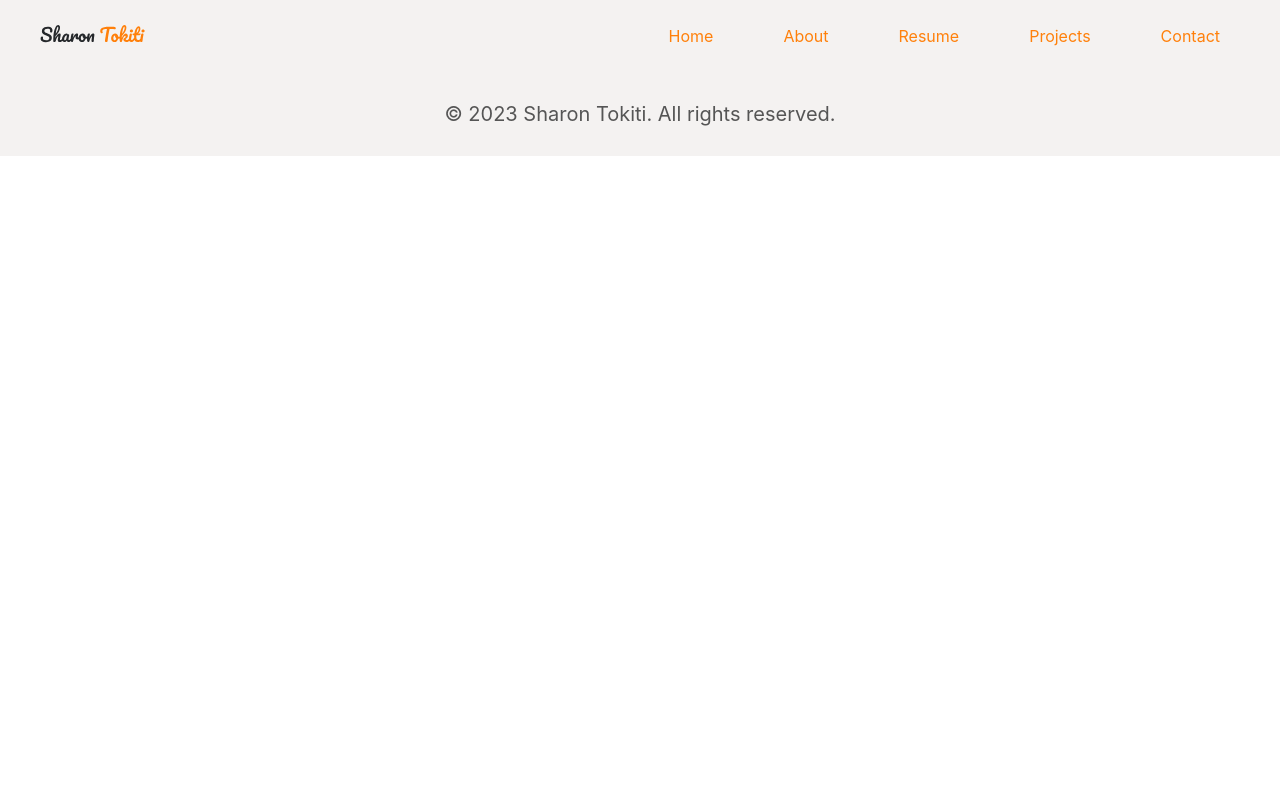
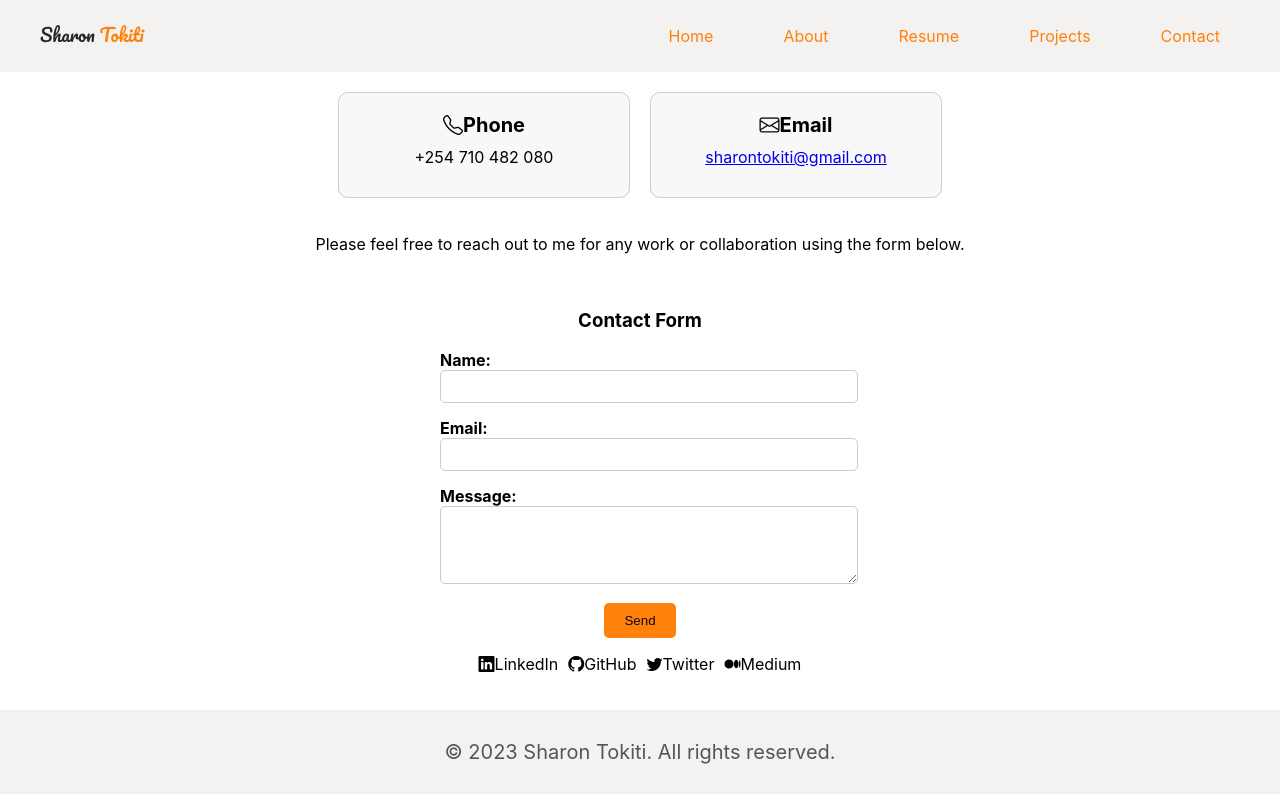
Before and after one commit to mshekerotokiti/sharon-tokiti, a React (Create React App) app: page /contact in a window 1280 px wide. Built offline with nearby package versions, Linux system fonts and the light colour scheme.

Commit message:
contact page build and style

```diff
--- a/public/index.html
+++ b/public/index.html
@@ -10,22 +10,14 @@
       content="Web site created using create-react-app"
     />
     <link rel="apple-touch-icon" href="%PUBLIC_URL%/favicon.png" />
-    <link rel= "https://cdn.jsdelivr.net/npm/bootstrap@5.3.1/dist/css/bootstrap.min.css" />
+
+    <link href="https://cdn.jsdelivr.net/npm/bootstrap-icons/font/bootstrap-icons.css" rel="stylesheet">
+
+
     <link rel="https://cdn.jsdelivr.net/npm/bootstrap@5.3.1/dist/js/bootstrap.bundle.min.js" />
-    <!--
-      manifest.json provides metadata used when your web app is installed on a
-      user's mobile device or desktop. See https://developers.google.com/web/fundamentals/web-app-manifest/
-    -->
+
     <link rel="manifest" href="%PUBLIC_URL%/manifest.json" />
-    <!--
-      Notice the use of %PUBLIC_URL% in the tags above.
-      It will be replaced with the URL of the `public` folder during the build.
-      Only files inside the `public` folder can be referenced from the HTML.
 
-      Unlike "/favicon.ico" or "favicon.ico", "%PUBLIC_URL%/favicon.ico" will
-      work correctly both with client-side routing and a non-root public URL.
-      Learn how to configure a non-root public URL by running `npm run build`.
-    -->
     <title>Sharon Tokiti</title>
   </head>
   <body>
--- a/src/App.css
+++ b/src/App.css
@@ -2,7 +2,7 @@
 /* navbar css */
 .page-container{
   background-color: antiquewhite;
-    /* max-width: 1440px; */
+  min-height: 80vh;
     margin: 0 auto;
     padding-left:  90px;
 }
@@ -295,8 +295,108 @@ padding-left: 10px;
 }
 
 /* Media Query for Responsive Design */
-@media (max-width: 768px) {
+@media (max-width: 750px) {
   .resume-card {
     padding: 10px;
   }
 }
+
+/*contact css */
+.contact-container {
+  display: flex;
+  flex-direction: column;
+  align-items: center;
+  justify-content: center;
+  padding: 20px;
+}
+
+.contact-form {
+  width: 100%;
+  max-width: 400px;
+  margin-top: 20px;
+  text-align: center;
+}
+
+.contact-cards {
+  display: flex;
+  justify-content: center;
+  gap: 20px;
+  margin-bottom: 20px;
+}
+
+.contact-card {
+  border: 1px solid #ccc;
+  padding: 20px;
+  text-align: center;
+  border-radius: 10px;
+  background-color: #f8f8f8;
+  width: 250px;
+
+}
+
+.contact-card h3 {
+  margin: 0;
+  font-size: 20px;
+
+}
+
+.contact-card p {
+  margin: 10px 0;
+}
+
+.form-group {
+  margin-bottom: 15px;
+  text-align: left;
+}
+
+.form-group label {
+  display: block;
+  font-weight: bold;
+}
+
+.form-group input,
+.form-group textarea {
+  width: 100%;
+  padding: 8px;
+  border: 1px solid #ccc;
+  border-radius: 5px;
+}
+
+.form-group textarea {
+  resize: vertical;
+}
+
+button {
+  background-color: #FF800B;;
+  color: #0a0a0a;
+  border: none;
+  padding: 10px 20px;
+  border-radius: 5px;
+  cursor: pointer;
+  transition: background-color 0.3s ease;
+}
+
+.form-group button:hover {
+  background-color: #FF800B;;
+}
+
+.social-media-list {
+  display: flex;
+  gap: 10px;
+  list-style: none;
+  padding: 0;
+  margin: 20px 5;
+
+}
+
+.social-media-list li a {
+  display: flex;
+  align-items: center;
+  text-decoration: none;
+  color: black;
+  transition: color 0.3s ease;
+}
+
+.social-media-list li a:hover {
+  color: #FF800B;
+}
--- a/src/components/Contact.jsx
+++ b/src/components/Contact.jsx
@@ -1,11 +1,82 @@
-import React from 'react'
+import React from 'react';
 
 const Contact = () => {
+  const handleSubmit = (e) => {
+    e.preventDefault();
+    // Perform form submission or validation here
+    // You can send the form data to a backend API, for example
+  };
+
   return (
-    <div>
+    <div className="contact-container">
+      {/* Contact Details Cards */}
+      <div className="contact-cards">
+        <div className="contact-card">
+          <h3 className="bi bi-telephone">Phone</h3>
+          <p>+254 710 482 080</p>
+        </div>
+        <div className="contact-card">
+          <h3 className="bi bi-envelope">Email</h3>
+          <p>
+            <a href="mailto:sharontokiti@gmail.com">sharontokiti@gmail.com</a>
+          </p>
+        </div>
+      </div>
 
+      {/* Welcome Message */}
+      <div className="welcome-message">
+        <p>Please feel free to reach out to me for any work or collaboration using the form below.</p>
+      </div>
+
+      {/* Contact Form */}
+      <div className="contact-form">
+        <h3>Contact Form</h3>
+        <form onSubmit={handleSubmit}>
+          <div className="form-group">
+            <label htmlFor="name">Name:</label>
+            <input type="text" id="name" required />
+          </div>
+          <div className="form-group">
+            <label htmlFor="email">Email:</label>
+            <input type="email" id="email" required />
+          </div>
+          <div className="form-group">
+            <label htmlFor="message">Message:</label>
+            <textarea id="message" rows="4" required />
+          </div>
+
+          <button type="submit">Send</button>
+        </form>
+      </div>
+
+      {/* Social Media Handles */}
+      <div className="social-media-handles">
+        <ul className="social-media-list">
+          <li>
+            <a href="https://www.linkedin.com/sharonmshekero">
+              <i className="bi bi-linkedin"></i> LinkedIn
+            </a>
+          </li>
+
+          <li>
+            <a href="https://www.github.com/yourgithubprofile">
+              <i className="bi bi-github"></i> GitHub
+            </a>
+          </li>
+          <li>
+            <a href="https://www.twitter.com/yourtwitterprofile">
+              <i className="bi bi-twitter"></i> Twitter
+            </a>
+          </li>
+          <li>
+            <a href="https://www.twitter.com/yourtwitterprofile">
+              <i className="bi bi-medium"></i> Medium
+            </a>
+          </li>
+        </ul>
+      </div>
     </div>
-  )
-}
+  );
+};
 
-export default Contact
+export default Contact;
--- a/src/components/Home.jsx
+++ b/src/components/Home.jsx
@@ -4,6 +4,16 @@ import Resume from './Resume';
 import Footer from './Footer';
 
 const Home = () => {
+  const handleDownloadCV = () => {
+    // Replace this with the actual URL of your CV file
+    const cvUrl = 'https://drive.google.com/file/d/11Bz92Mgm_1CqP193gXOMTAS9lAvBgn4w/view?usp=sharing';
+
+    const downloadLink = document.createElement('a');
+    downloadLink.href = cvUrl;
+    downloadLink.target = '_blank'; // Open in a new tab
+    downloadLink.download = 'sharon_cv.pdf'; // Set the desired file name
+    downloadLink.click();
+  };
   return (
     <div className='page-container'>
     <div className="home-content">
@@ -11,7 +21,7 @@ const Home = () => {
           <h1 className='home-title'>Hello,  my name is Sharon Tokiti</h1>
           <p> I'm thrilled to welcome you to my portfolio and I am very eager to contribute my skills and knowledge in a dynamic professional environment.</p>
           <h3 className='home-profession'>FULL STACK DEVELOPER AND A TEACHER!</h3>
-          <button className='button-cv'>Download CV</button>
+          <button className='button-cv' onClick={handleDownloadCV}>Download CV</button>
        </div>
         <div className="home-img-container">
           <img src='/sharonhome.jpg' alt='sharon photo' className='home-img'/>
```
